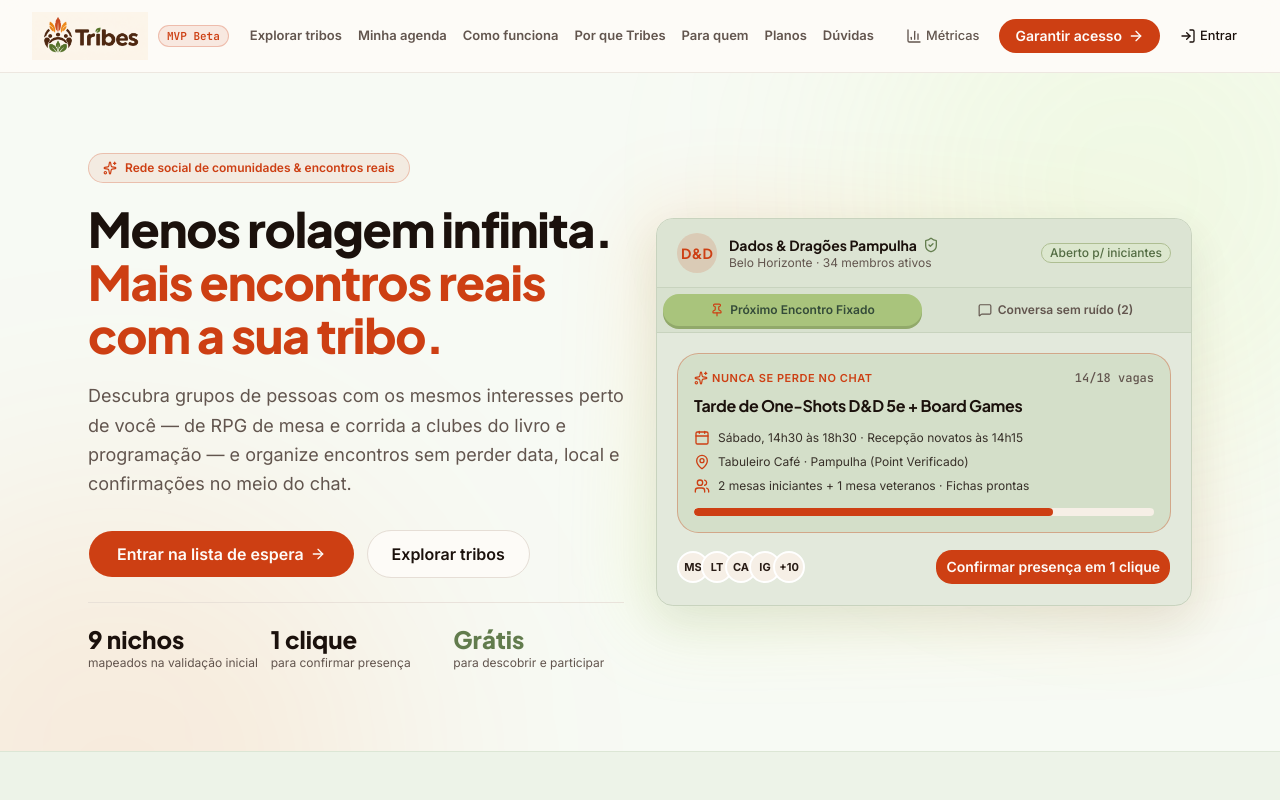
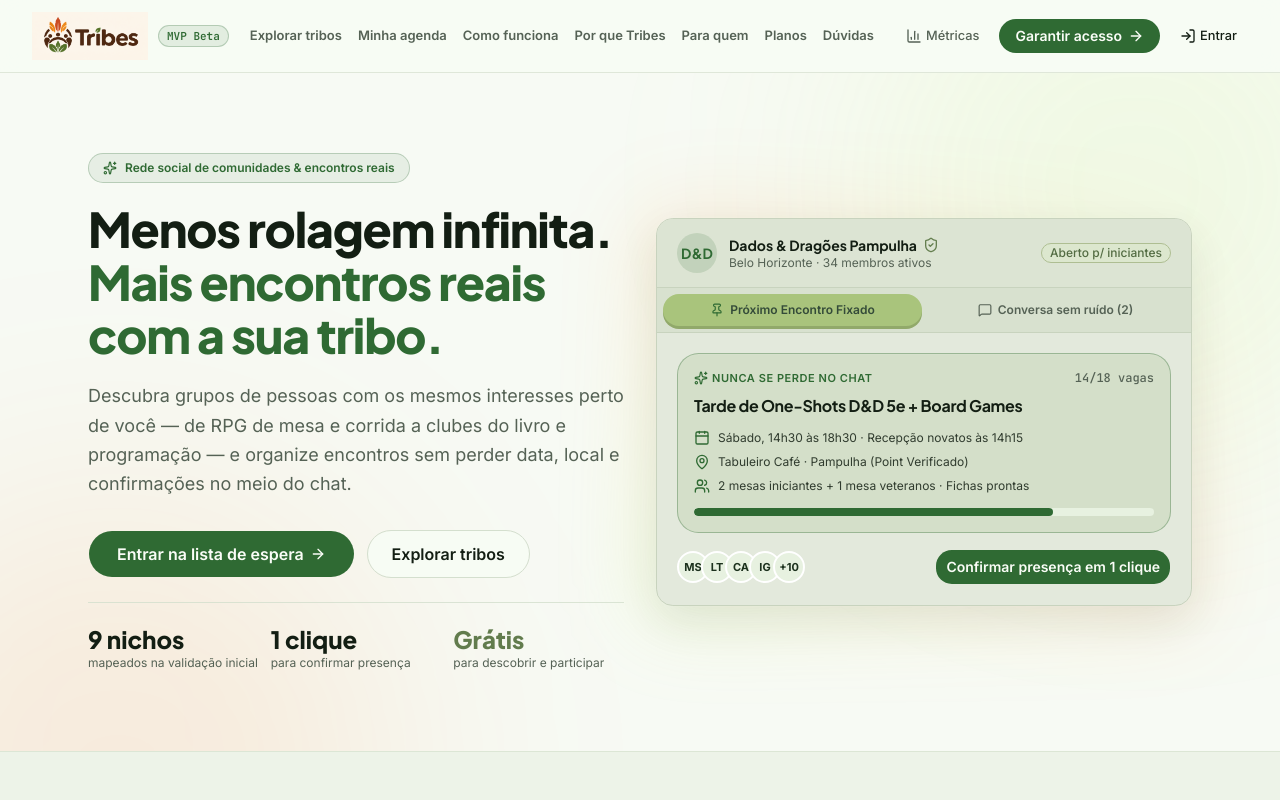
Before and after one commit to ArthurG12/Tribes, a Next.js app in the folder frontend/: page / in a window 1280 px wide. Shown: the top 800 px of the page. Built offline with nearby package versions, Linux system fonts and the light colour scheme.

Commit message:
Refine Tribes green and cream design palette

```diff
--- a/frontend/src/app/globals.css
+++ b/frontend/src/app/globals.css
@@ -53,30 +53,30 @@
 }
 
 :root {
-  --background: oklch(0.988 0.006 75);
-  --foreground: oklch(0.19 0.02 50);
+  --background: oklch(0.985 0.012 132);
+  --foreground: oklch(0.22 0.025 145);
   --card: oklch(1 0 0);
-  --card-foreground: oklch(0.19 0.02 50);
+  --card-foreground: oklch(0.22 0.025 145);
   --popover: oklch(1 0 0);
   --popover-foreground: oklch(0.19 0.02 50);
-  --primary: oklch(0.57 0.185 36);
-  --primary-foreground: oklch(0.99 0.005 75);
-  --secondary: oklch(0.955 0.014 75);
-  --secondary-foreground: oklch(0.24 0.025 50);
-  --muted: oklch(0.955 0.012 75);
-  --muted-foreground: oklch(0.46 0.02 50);
-  --accent: oklch(0.94 0.03 139);
-  --accent-foreground: oklch(0.27 0.07 139);
+  --primary: oklch(0.47 0.105 145);
+  --primary-foreground: oklch(0.99 0.008 125);
+  --secondary: oklch(0.945 0.025 132);
+  --secondary-foreground: oklch(0.29 0.045 145);
+  --muted: oklch(0.955 0.018 132);
+  --muted-foreground: oklch(0.48 0.025 145);
+  --accent: oklch(0.94 0.045 80);
+  --accent-foreground: oklch(0.34 0.07 55);
   /* Tribes logo palette: forest green, leaf orange, warm cream, and cocoa. */
-  --brand-green: oklch(0.55 0.12 139);
-  --brand-green-dark: oklch(0.4 0.09 139);
-  --brand-orange: oklch(0.69 0.17 48);
-  --brand-orange-dark: oklch(0.43 0.14 43);
+  --brand-green: oklch(0.52 0.12 145);
+  --brand-green-dark: oklch(0.38 0.09 145);
+  --brand-orange: oklch(0.69 0.16 55);
+  --brand-orange-dark: oklch(0.46 0.12 48);
   --destructive: oklch(0.577 0.245 27.325);
-  --border: oklch(0.905 0.014 70);
-  --input: oklch(0.89 0.016 70);
-  --ring: oklch(0.57 0.185 36);
-  --chart-1: oklch(0.57 0.185 36);
+  --border: oklch(0.89 0.025 135);
+  --input: oklch(0.87 0.025 135);
+  --ring: oklch(0.47 0.105 145);
+  --chart-1: oklch(0.47 0.105 145);
   --chart-2: var(--brand-green);
   --chart-3: oklch(0.76 0.15 75);
   --chart-4: oklch(0.37 0.06 50);
@@ -84,12 +84,12 @@
   --radius: 0.75rem;
   --sidebar: oklch(0.985 0.006 75);
   --sidebar-foreground: oklch(0.19 0.02 50);
-  --sidebar-primary: oklch(0.57 0.185 36);
+  --sidebar-primary: oklch(0.47 0.105 145);
   --sidebar-primary-foreground: oklch(0.99 0.005 75);
-  --sidebar-accent: oklch(0.955 0.014 75);
+  --sidebar-accent: oklch(0.945 0.025 132);
   --sidebar-accent-foreground: oklch(0.24 0.025 50);
-  --sidebar-border: oklch(0.905 0.014 70);
-  --sidebar-ring: oklch(0.57 0.185 36);
+  --sidebar-border: oklch(0.89 0.025 135);
+  --sidebar-ring: oklch(0.47 0.105 145);
 }
 
 @layer base {
```
